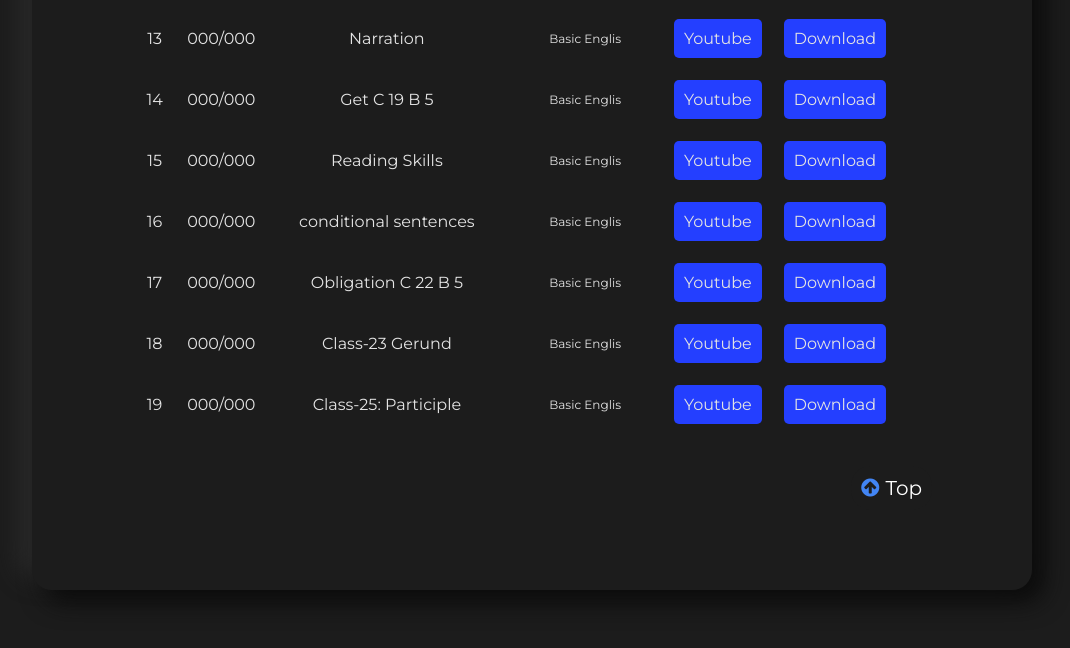
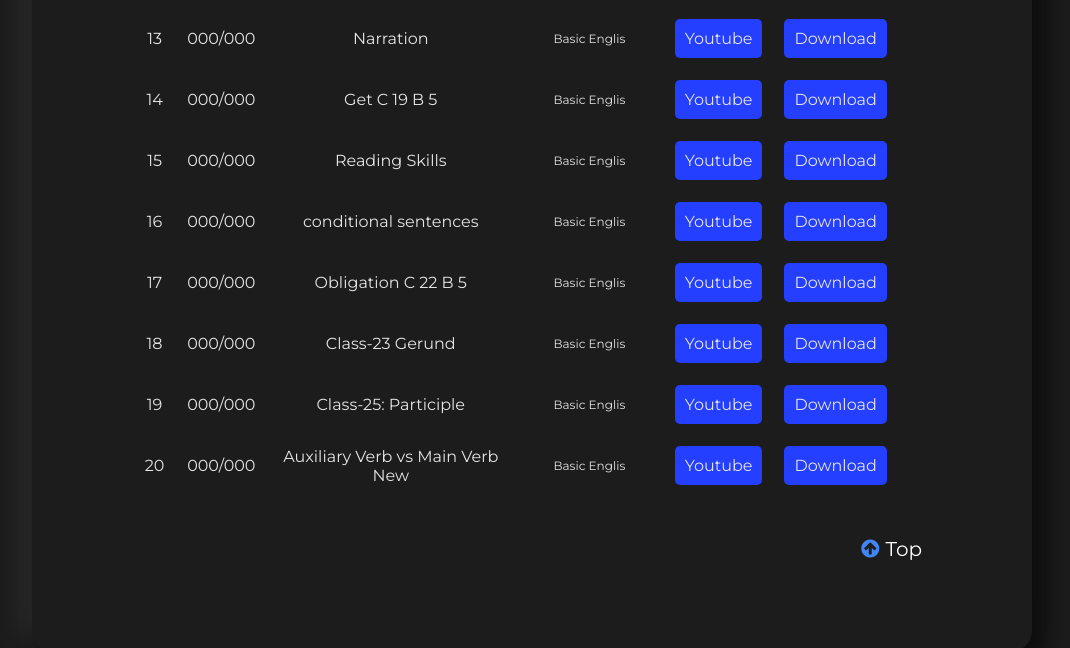
Before and after one commit to Polashray22/Enlish33, a plain HTML site: page index.html in a window 1280 px wide. Shown: the part 1325-1973 px from the top of the page, without its empty margins (108-1178 px from the left). Drawn offline with Linux system fonts and the light colour scheme.

Commit message:
Add files via upload

```diff
--- a/index.html
+++ b/index.html
@@ -222,6 +222,15 @@
 				<td class="link"><a href="https://www.youtube.com/watch?v=dWlF53R8460&list=LL&index=1">Download</a></td>
 
 			</tr>
+			<tr>
+				<td>20</td>
+				<td>000/000</td>
+				<td>Auxiliary Verb vs Main Verb New</td>
+				<td>Basic Englis</td>
+				<td class="link"><a href="https://www.youtube.com/watch?v=Uzm446yEmyg&list=LL&index=2&t=4s">Youtube</a></td>
+				<td class="link"><a href="https://www.youtube.com/watch?v=Uzm446yEmyg&list=LL&index=2&t=4s">Download</a></td>
+
+			</tr>
 
 
 
```
